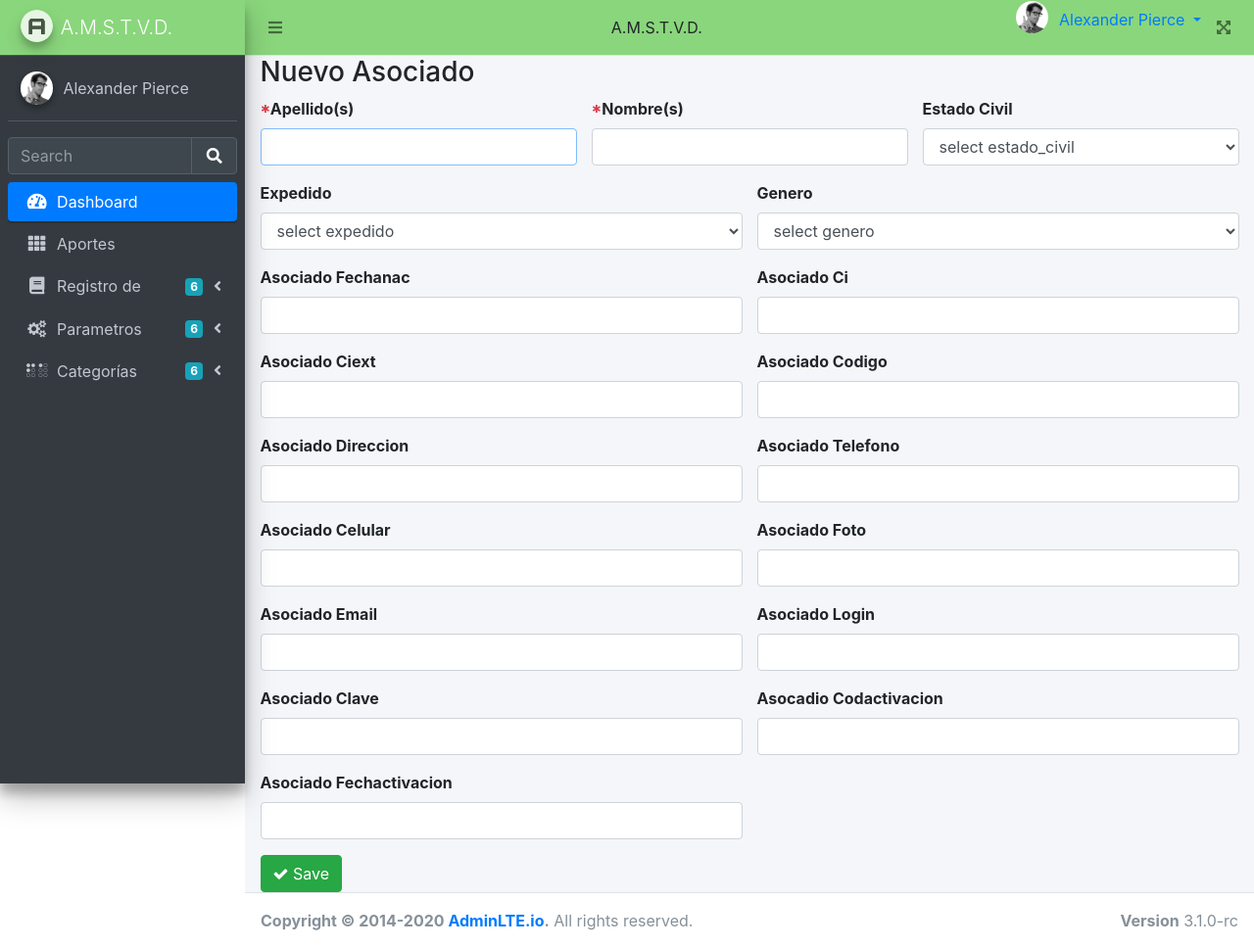
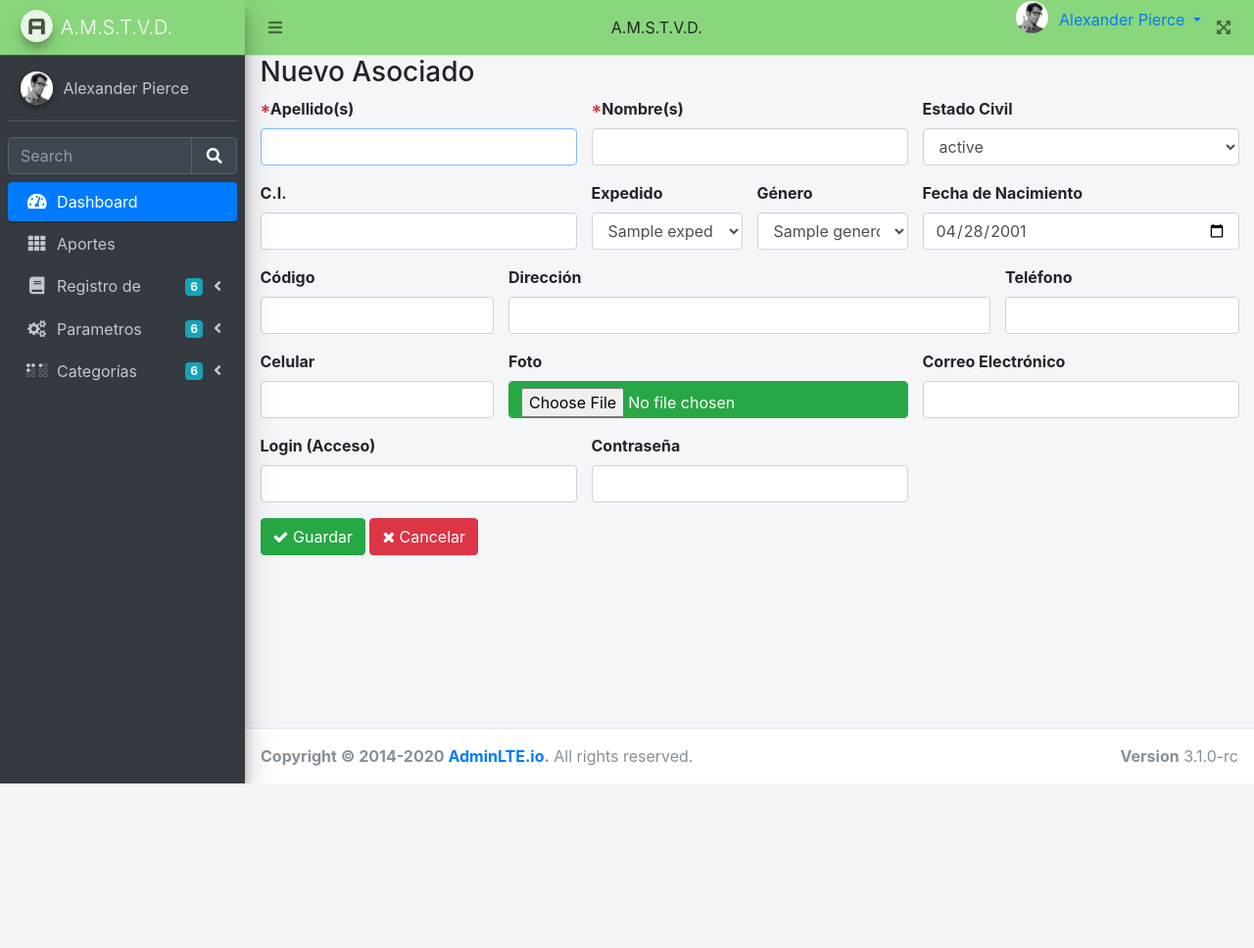
Before and after one commit to marioev/amstvd, a CodeIgniter app: page /amstvd/asociado/add in a window 1280 px wide. Shown: the whole page at 98% size. After the commit the page ends 800 px from the top, so only its background shows below. Run offline with CodeIgniter, Linux system fonts and the light colour scheme; tables that the repository leaves empty or names only in its code hold one stand-in row (values such as "Sample post").

Commit message:
01.05.2021 Formulario nuevo asociado

```diff
--- a/application/views/asociado/add.php
+++ b/application/views/asociado/add.php
@@ -20,140 +20,141 @@
                                 <span class="text-danger"><?php echo form_error('asociado__nombre');?></span>
                             </div>
                         </div>
-
                         <div class="col-md-4">
                             <label for="estadocivil_id" class="control-label">Estado Civil</label>
                             <div class="form-group">
                                 <select name="estadocivil_id" class="form-control">
-								<option value="">select estado_civil</option>
+                                    <!--<option value="">select estado_civil</option>-->
                                     <?php
                                     foreach($all_estado_civil as $estado_civil)
                                     {
                                         $selected = ($estado_civil['estadocivil_id'] == $this->input->post('estadocivil_id')) ? ' selected="selected"' : "";
-
-									echo '<option value="'.$estado_civil['estadocivil_id'].'" '.$selected.'>'.$estado_civil['estadocivil_id'].'</option>';
+                                        echo '<option value="'.$estado_civil['estadocivil_id'].'" '.$selected.'>'.$estado_civil['estadocivil_nombre'].'</option>';
                                     }
                                     ?>
                                 </select>
                             </div>
                         </div>
-					<div class="col-md-6">
+                        <div class="col-md-4">
+                            <label for="asociado_ci" class="control-label">C.I.</label>
+                            <div class="form-group">
+                                <input type="text" name="asociado_ci" value="<?php echo $this->input->post('asociado_ci'); ?>" class="form-control" id="asociado_ci" />
+                            </div>
+                        </div>
+                        <div class="col-md-2">
                             <label for="expedido_id" class="control-label">Expedido</label>
                             <div class="form-group">
                                 <select name="expedido_id" class="form-control">
-								<option value="">select expedido</option>
+                                    <!--<option value="">select expedido</option>-->
                                     <?php
                                     foreach($all_expedido as $expedido)
                                     {
                                         $selected = ($expedido['expedido_id'] == $this->input->post('expedido_id')) ? ' selected="selected"' : "";
-
-									echo '<option value="'.$expedido['expedido_id'].'" '.$selected.'>'.$expedido['expedido_id'].'</option>';
+                                        echo '<option value="'.$expedido['expedido_id'].'" '.$selected.'>'.$expedido['expedido_nombre'].'</option>';
                                     }
                                     ?>
                                 </select>
                             </div>
                         </div>
-					<div class="col-md-6">
-						<label for="genero_id" class="control-label">Genero</label>
+                        <div class="col-md-2">
+                            <label for="genero_id" class="control-label">G&eacute;nero</label>
                             <div class="form-group">
                                 <select name="genero_id" class="form-control">
-								<option value="">select genero</option>
+                                    <!--<option value="">select genero</option>-->
                                     <?php
                                     foreach($all_genero as $genero)
                                     {
                                         $selected = ($genero['genero_id'] == $this->input->post('genero_id')) ? ' selected="selected"' : "";
-
-									echo '<option value="'.$genero['genero_id'].'" '.$selected.'>'.$genero['genero_id'].'</option>';
+                                        echo '<option value="'.$genero['genero_id'].'" '.$selected.'>'.$genero['genero_nombre'].'</option>';
                                     }
                                     ?>
                                 </select>
                             </div>
                         </div>
-
-					<div class="col-md-6">
-						<label for="asociado_fechanac" class="control-label">Asociado Fechanac</label>
+                        <div class="col-md-4">
+                            <label for="asociado_fechanac" class="control-label">Fecha de Nacimiento</label>
                             <div class="form-group">
-							<input type="text" name="asociado_fechanac" value="<?php echo $this->input->post('asociado_fechanac'); ?>" class="has-datepicker form-control" id="asociado_fechanac" />
+                                <?php
+                                $fecha_actual = date("Y-m-d");
+                                $nuevafecha = strtotime ('-20 year' , strtotime($fecha_actual));
+                                ?>
+                                <input type="date" name="asociado_fechanac" value="<?php echo ($this->input->post('asociado_fechanac') ? $this->input->post('asociado_fechanac') : date('Y-m-d', $nuevafecha)); ?>" class="form-control" id="asociado_fechanac" />
                             </div>
                         </div>
-					<div class="col-md-6">
-						<label for="asociado_ci" class="control-label">Asociado Ci</label>
-						<div class="form-group">
-							<input type="text" name="asociado_ci" value="<?php echo $this->input->post('asociado_ci'); ?>" class="form-control" id="asociado_ci" />
-						</div>
-					</div>
-					<div class="col-md-6">
+                        <!--<div class="col-md-6">
                             <label for="asociado_ciext" class="control-label">Asociado Ciext</label>
                             <div class="form-group">
-							<input type="text" name="asociado_ciext" value="<?php echo $this->input->post('asociado_ciext'); ?>" class="form-control" id="asociado_ciext" />
+                                <input type="text" name="asociado_ciext" value="<?php //echo $this->input->post('asociado_ciext'); ?>" class="form-control" id="asociado_ciext" />
                             </div>
-					</div>
-					<div class="col-md-6">
-						<label for="asociado_codigo" class="control-label">Asociado Codigo</label>
+                        </div>-->
+                        <div class="col-md-3">
+                            <label for="asociado_codigo" class="control-label">C&oacute;digo</label>
                             <div class="form-group">
                                 <input type="text" name="asociado_codigo" value="<?php echo $this->input->post('asociado_codigo'); ?>" class="form-control" id="asociado_codigo" />
                             </div>
                         </div>
                         <div class="col-md-6">
-						<label for="asociado_direccion" class="control-label">Asociado Direccion</label>
+                            <label for="asociado_direccion" class="control-label">Direcci&oacute;n</label>
                             <div class="form-group">
                             <input type="text" name="asociado_direccion" value="<?php echo $this->input->post('asociado_direccion'); ?>" class="form-control" id="asociado_direccion" />
                             </div>
                         </div>
-					<div class="col-md-6">
-						<label for="asociado_telefono" class="control-label">Asociado Telefono</label>
+                        <div class="col-md-3">
+                            <label for="asociado_telefono" class="control-label">Tel&eacute;fono</label>
                             <div class="form-group">
                                 <input type="text" name="asociado_telefono" value="<?php echo $this->input->post('asociado_telefono'); ?>" class="form-control" id="asociado_telefono" />
                             </div>
                         </div>
-					<div class="col-md-6">
-						<label for="asociado_celular" class="control-label">Asociado Celular</label>
+                        <div class="col-md-3">
+                            <label for="asociado_celular" class="control-label">Celular</label>
                             <div class="form-group">
                                     <input type="text" name="asociado_celular" value="<?php echo $this->input->post('asociado_celular'); ?>" class="form-control" id="asociado_celular" />
                             </div>
                         </div>
-					<div class="col-md-6">
-						<label for="asociado_foto" class="control-label">Asociado Foto</label>
+                        <div class="col-md-5">
+                            <label for="asociado_foto" class="control-label">Foto</label>
                             <div class="form-group">
-							<input type="text" name="asociado_foto" value="<?php echo $this->input->post('asociado_foto'); ?>" class="form-control" id="asociado_foto" />
+                                <input type="file" name="asociado_foto" value="<?php echo $this->input->post('asociado_foto'); ?>" class="form-control btn-success" id="asociado_foto" />
                             </div>
                         </div>
-					<div class="col-md-6">
-						<label for="asociado_email" class="control-label">Asociado Email</label>
+                        <div class="col-md-4">
+                            <label for="asociado_email" class="control-label">Correo Electr&oacute;nico</label>
                             <div class="form-group">
                                 <input type="text" name="asociado_email" value="<?php echo $this->input->post('asociado_email'); ?>" class="form-control" id="asociado_email" />
                             </div>
                         </div>
-					<div class="col-md-6">
-						<label for="asociado_login" class="control-label">Asociado Login</label>
+                        <div class="col-md-4">
+                            <label for="asociado_login" class="control-label">Login (Acceso)</label>
                             <div class="form-group">
                                 <input type="text" name="asociado_login" value="<?php echo $this->input->post('asociado_login'); ?>" class="form-control" id="asociado_login" />
                             </div>
                         </div>
-					<div class="col-md-6">
-						<label for="asociado_clave" class="control-label">Asociado Clave</label>
+                        <div class="col-md-4">
+                            <label for="asociado_clave" class="control-label">Contraseña</label>
                             <div class="form-group">
                                 <input type="text" name="asociado_clave" value="<?php echo $this->input->post('asociado_clave'); ?>" class="form-control" id="asociado_clave" />
                             </div>
                         </div>
-					<div class="col-md-6">
+                        <!--<div class="col-md-4">
                             <label for="asocadio_codactivacion" class="control-label">Asocadio Codactivacion</label>
                             <div class="form-group">
                                 <input type="text" name="asocadio_codactivacion" value="<?php echo $this->input->post('asocadio_codactivacion'); ?>" class="form-control" id="asocadio_codactivacion" />
                             </div>
                         </div>
-					<div class="col-md-6">
+                        <div class="col-md-4">
                             <label for="asociado_fechactivacion" class="control-label">Asociado Fechactivacion</label>
                             <div class="form-group">
                                 <input type="text" name="asociado_fechactivacion" value="<?php echo $this->input->post('asociado_fechactivacion'); ?>" class="has-datetimepicker form-control" id="asociado_fechactivacion" />
                             </div>
-					</div>
+                        </div>--->
                     </div>
                 </div>
           	<div class="box-footer">
                     <button type="submit" class="btn btn-success">
-            		<i class="fa fa-check"></i> Save
+                        <i class="fa fa-check"></i> Guardar
                     </button>
+                    <a href="<?php echo site_url('asociado'); ?>" class="btn btn-danger">
+                    <i class="fa fa-times"></i> Cancelar</a>
           	</div>
             <?php echo form_close(); ?>
       	</div>
```
Lines whose indentation alone changed are shown as unchanged.
